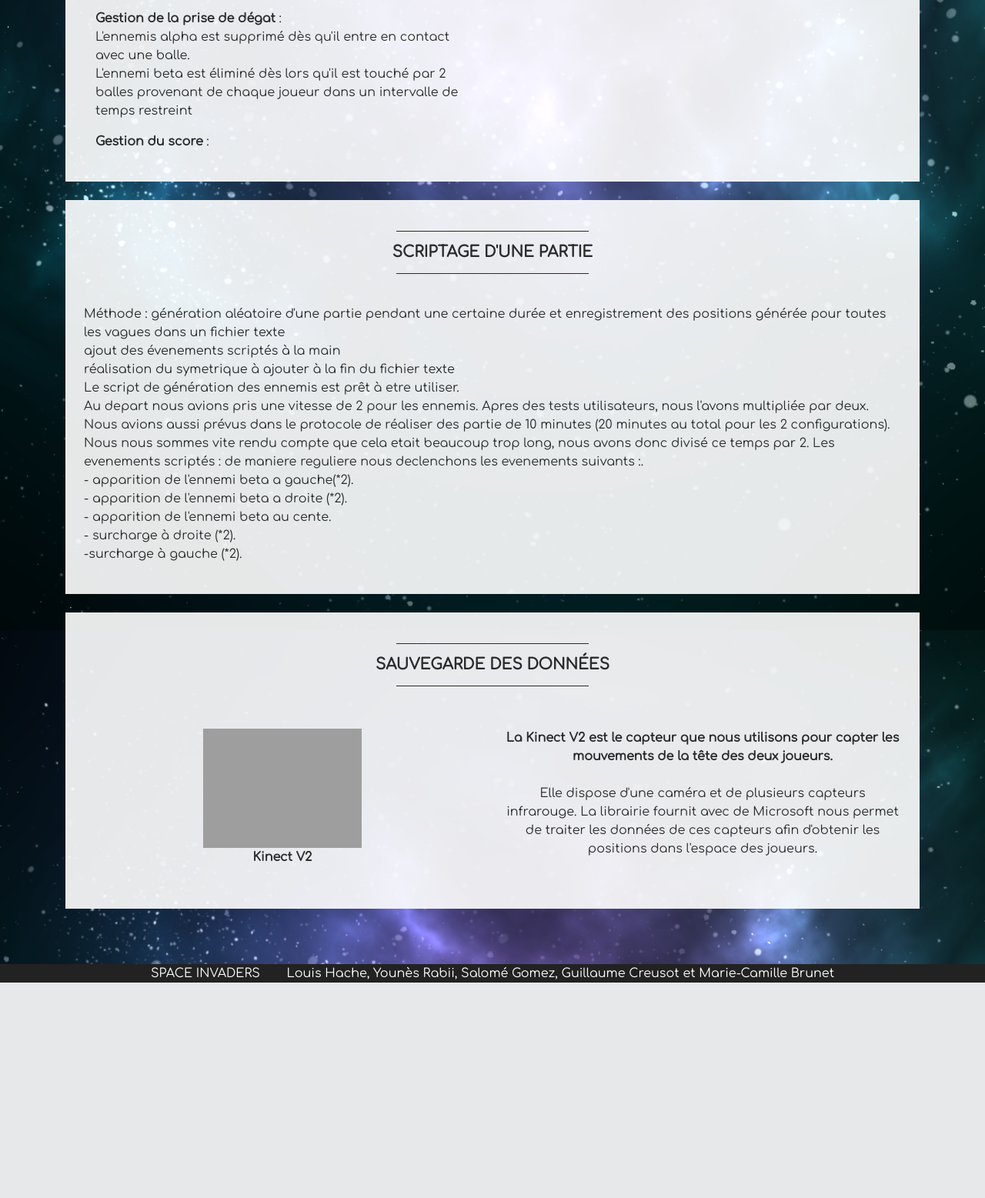
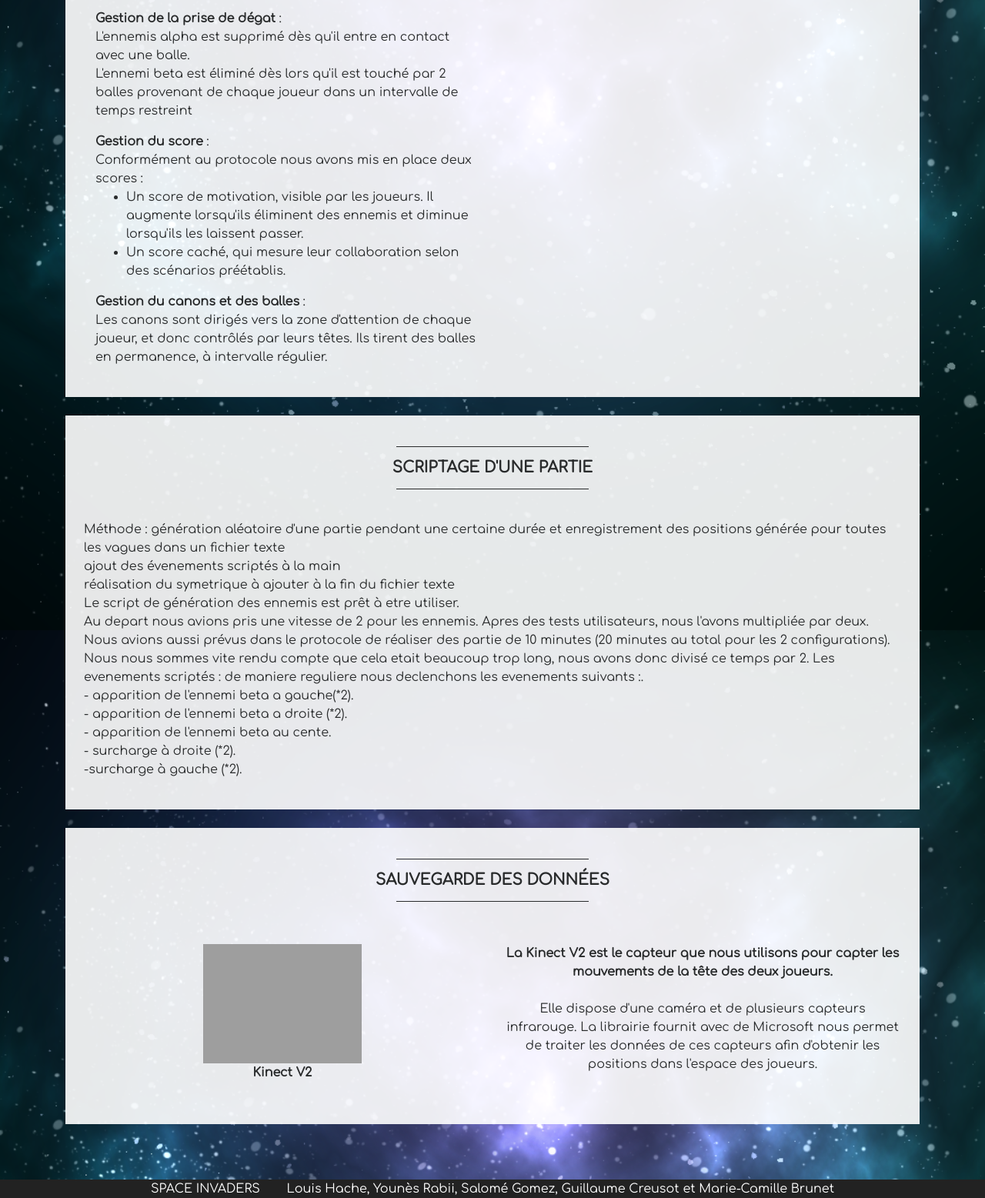
Before and after one commit to LouisHache/Site-Space-Invaders, a PHP site: page /developpement.php in a window 1280 px wide. Shown: the part 1741-3298 px from the top of the page at 77% size. Before the commit the page ends 3018 px from the top, so only its background shows below. Run offline with PHP 8.4, Linux system fonts and the light colour scheme; grey boxes are pictures that could not be loaded.

Commit message:
gestion score :poop:

```diff
--- a/developpement.php
+++ b/developpement.php
@@ -86,7 +86,19 @@
 				<p>
 					<div class="col-lg-6">
 						<strong>Gestion du score</strong> : <br/>
+							Conformément au protocole nous avons mis en place deux scores :
+							<ul>
+								<li>Un score de motivation, visible par les joueurs. Il augmente lorsqu'ils éliminent des ennemis et diminue lorsqu'ils les laissent passer.</li>
+								<li>Un score caché, qui mesure leur collaboration selon des scénarios préétablis.</li>
+							</ul>
+					</div>
+				</p>
 
+				<p>
+					<div class="col-lg-6">
+						<strong>Gestion du canons et des balles</strong> : <br/>
+						Les canons sont dirigés vers la zone d'attention de chaque joueur, et donc contrôlés par leurs têtes.
+						Ils tirent des balles en permanence, à intervalle régulier.
 					</div>
 				</p>
 
```
